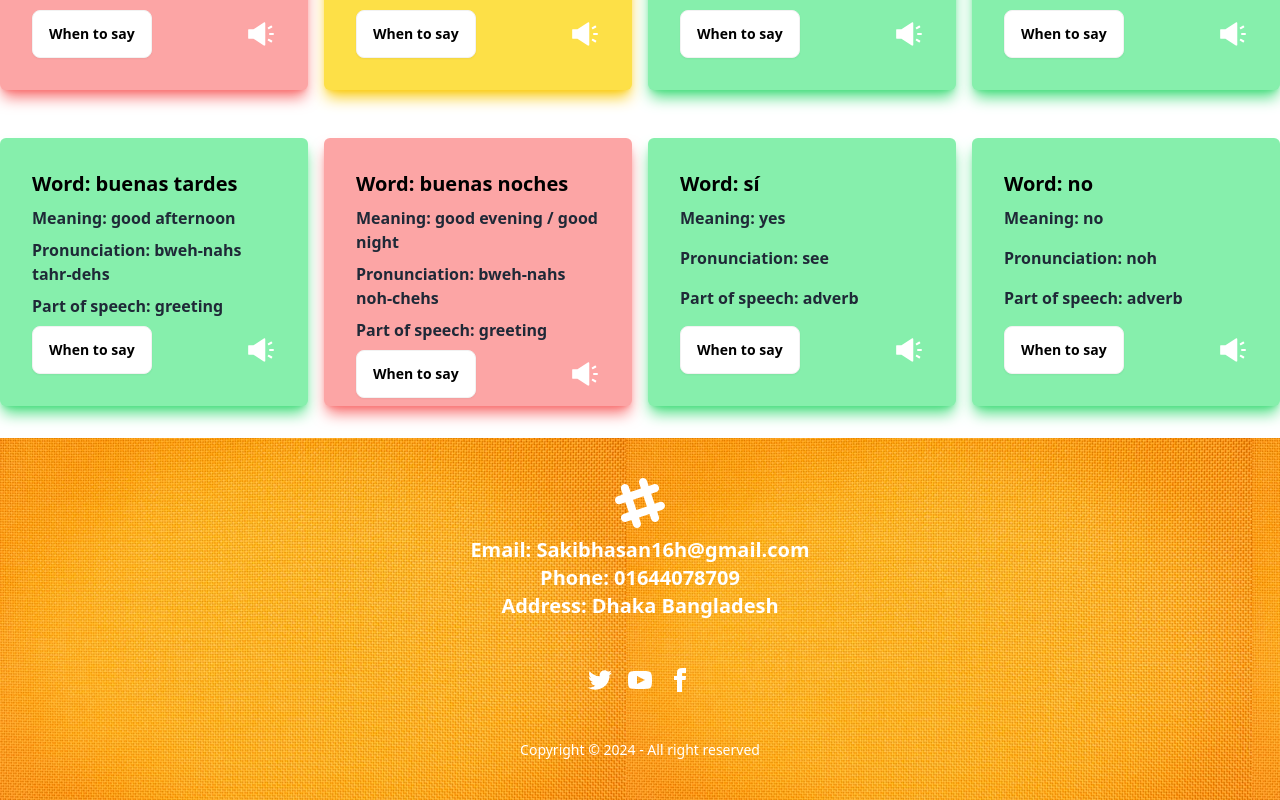
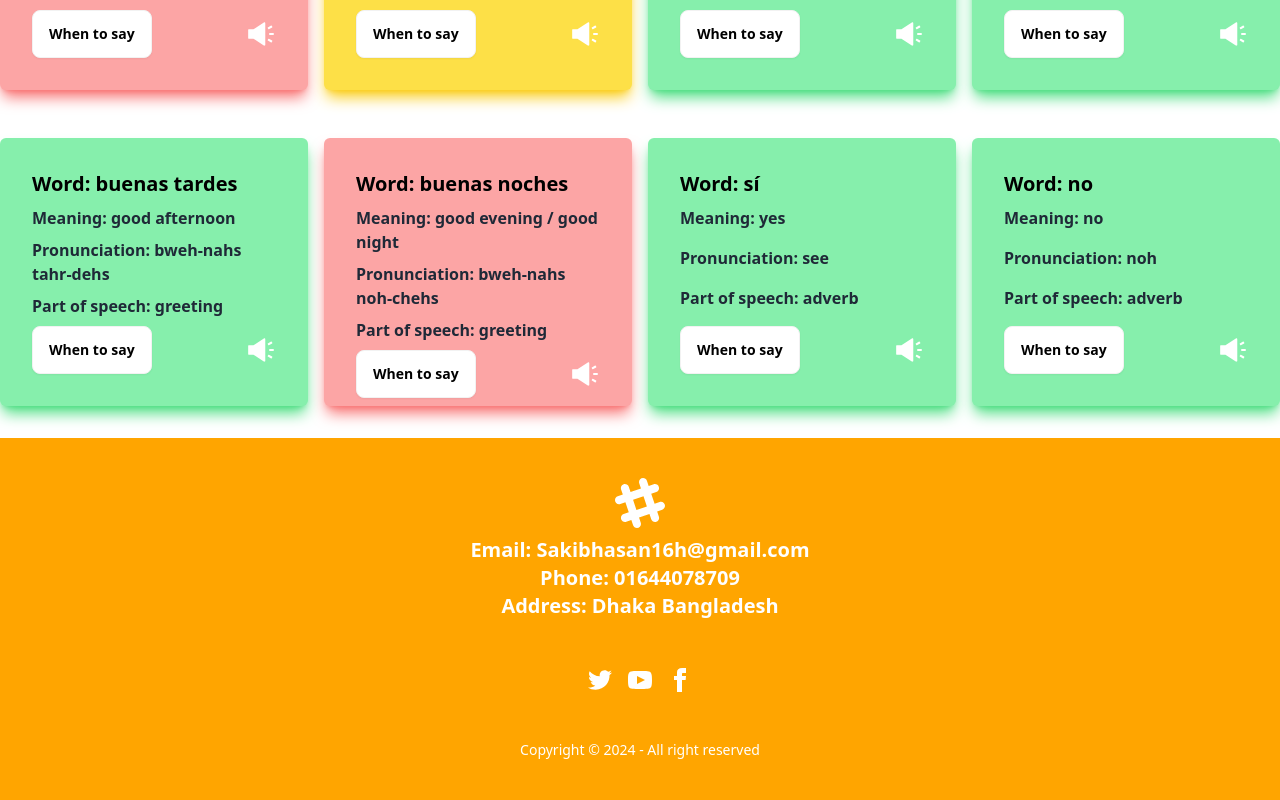
Before and after one commit to SakibHasan7439/Vocabulary-learning-platform, a React (Vite) app: page /lesson/1 in a window 1280 px wide. Shown: the part 1294-2094 px from the top of the page. Built offline with nearby package versions, Linux system fonts and the light colour scheme; no server answers.

Commit message:
some style added

```diff
--- a/src/Components/Footer.jsx
+++ b/src/Components/Footer.jsx
@@ -1,4 +1,4 @@
-import bgImage from "../assets/orange.avif"
+import bgImage from "../assets/orange.png"
 
 const Footer = () => {
   return (
--- a/src/Components/VocabularyCard.jsx
+++ b/src/Components/VocabularyCard.jsx
@@ -48,11 +48,11 @@ const VocabularyCard = ({ lesson }) => {
           </p>
           <p>When to say: {when_to_say}</p>
           <p>Example: {example}</p>
-          <div className="modal-action justify-center">
+          <div className="modal-action justify-start">
             <form method="dialog">
-              <Link to={"/learn"} className=" bg-blue-950 text-white px-6 py-3 rounded-md">Back to lesson</Link>
+              <Link to={"/learn"} className=" bg-orange-500 hover:bg-orange-600 text-white px-6 py-3 rounded-md">Back to lesson</Link>
               <span className="mx-4">Or</span>
-              <button className="px-6 rounded-md py-3 bg-blue-950 text-white">Close</button>
+              <button className="px-6 rounded-md py-3 bg-green-400 hover:bg-green-500 text-white">Close</button>
             </form>
           </div>
         </div>
--- a/src/Pages/Tutorials.jsx
+++ b/src/Pages/Tutorials.jsx
@@ -71,7 +71,7 @@ const Tutorials = () => {
                 </div>
             </div>
 
-            <Link className="font-semibold block mb-8 mx-auto text-center w-[200px] px-2 py-4 rounded-md bg-yellow-300" to={"/learn"}>Learn Vocabularies</Link>
+            <Link className="font-semibold block md:text-lg mb-8 mx-auto text-center w-[200px] px-2 py-4 rounded-md bg-yellow-300 hover:bg-yellow-400" to={"/learn"}>Learn Vocabularies</Link>
         </div>
     );
 };
```
Also changed, not shown: src/assets/orange.png (added).
